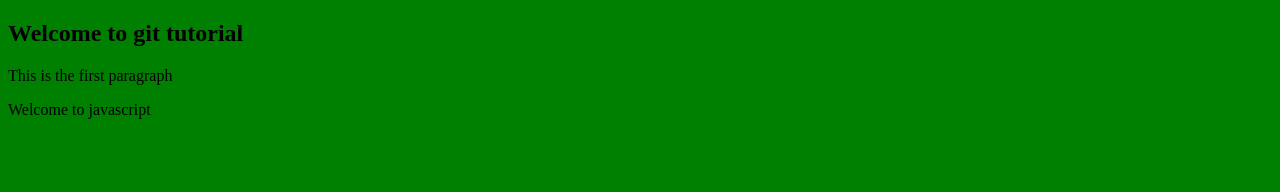
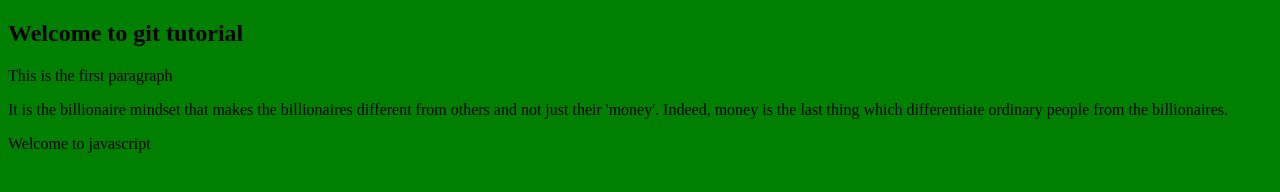
Before and after one commit to James-O/git1-Ripo, a plain HTML site: page index.html in a window 1280 px wide. Drawn offline with Linux system fonts and the light colour scheme.

Commit message:
added new paragraph message to html index

```diff
--- a/index.html
+++ b/index.html
@@ -7,6 +7,7 @@
 <body>
 	<h2>Welcome to git tutorial</h2>
 	<p>This is the first paragraph</p>
+	<p>It is the billionaire mindset that makes the billionaires different from others and not just their 'money'. Indeed, money is the last thing which differentiate ordinary people from the billionaires.</p>
 	<script type="text/javascript" src="first.js"></script>
 </body>
 </html>
```
